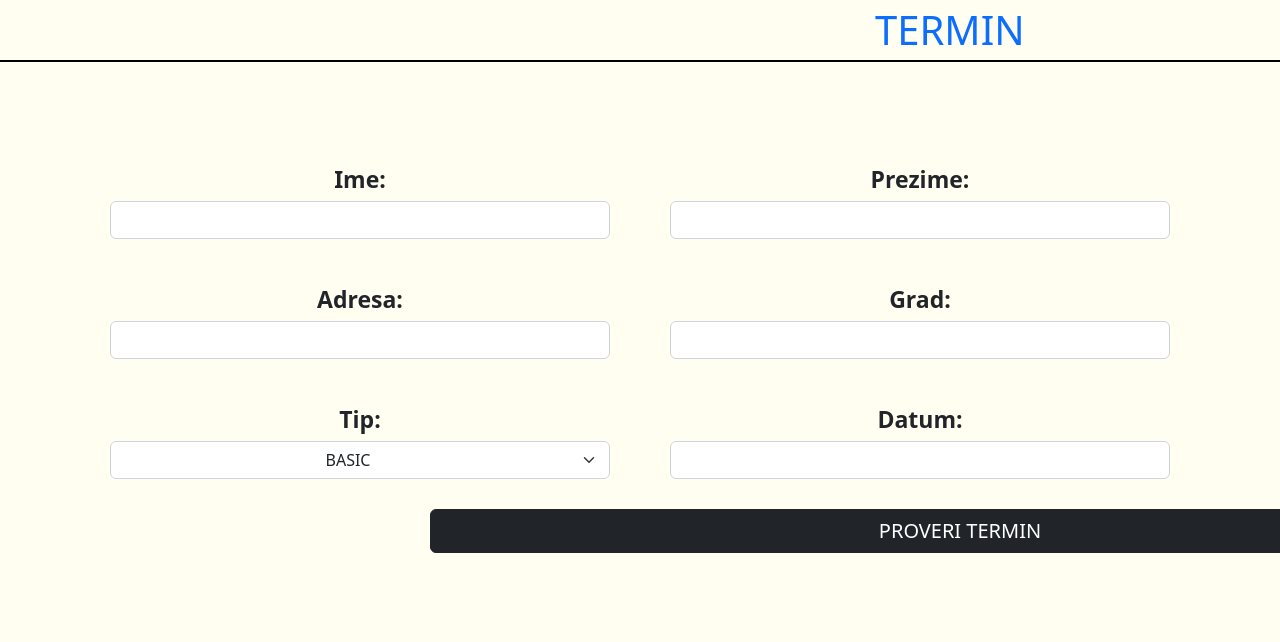
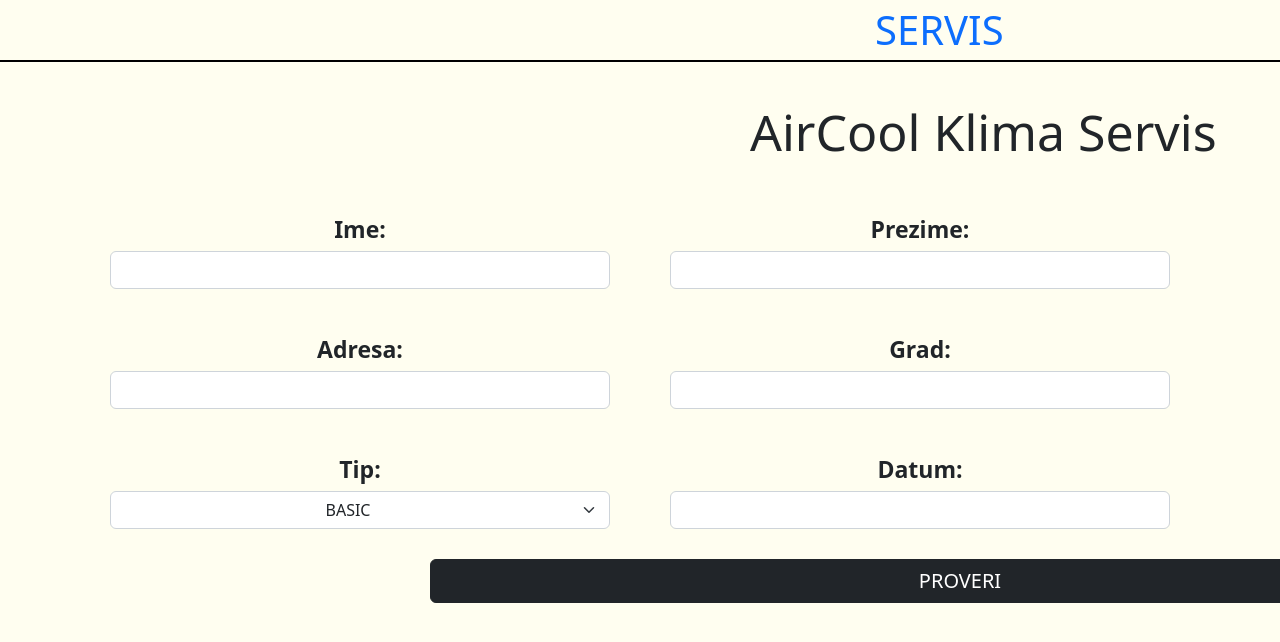
Before and after one commit to mirkovic123/klimaservis-react, a React (Create React App) app: page / in a window 1280 px wide. Shown: the top 642 px of the page. Built offline with nearby package versions, Linux system fonts and the light colour scheme; the HTML template or start-up script is replaced by a standard one.

Commit message:
Funkcija za proveru unetog datuma za servis

```diff
--- a/src/components/FormaZakazivanje.js
+++ b/src/components/FormaZakazivanje.js
@@ -1,7 +1,22 @@
 import { useState } from 'react'
 
 
-const FormaZakazivanje = () => {
+const FormaZakazivanje = (props) => {
+
+    var zauzetiDatumi = props.datumi;
+
+    const proveriTermin = (servis) => {
+        var zauzet = false;
+        for (let i = 0; i < zauzetiDatumi.length; i++) {
+            if (servis.datum === zauzetiDatumi[i]) {
+                alert('Datum je zauzet!')
+                zauzet = true
+                break
+            }
+        }
+        if (!zauzet)
+            alert('Servis je uspešno rezervisan')
+    }
 
     const [servis, setServis] = useState({
         ime: '',
@@ -41,6 +56,7 @@
     return (
         <div className="formazakazivanje-div">
 
+
             <form className="form text-center">
 
                 <div>
@@ -79,7 +95,7 @@
 
             </form>
 
-            <button type="button" className="btn btn-dark" id="button-check">PROVERI TERMIN</button>
+            <button type="button" onClick={() => proveriTermin(servis)} className="btn btn-dark" id="button-check">PROVERI</button>
 
         </div>
     )
--- a/src/components/Navigacija.js
+++ b/src/components/Navigacija.js
@@ -4,7 +4,7 @@
     return (
         <div className="navigacija-div">
             <nav>
-                <Link to="/" id='trmn'>TERMIN</Link>
+                <Link to="/" id='trmn'>SERVIS</Link>
             </nav>
         </div>
     )
--- a/src/index.css
+++ b/src/index.css
@@ -40,3 +40,10 @@
 #trmn {
   margin-left: 875px;
 }
+
+.ns {
+  font-size: 50px;
+  margin-top: 40px;
+  margin-left: 750px;
+  margin-bottom: -50px;
+}
--- a/src/pages/ZakaziServis.js
+++ b/src/pages/ZakaziServis.js
@@ -1,14 +1,18 @@
 import FormaZakazivanje from "../components/FormaZakazivanje";
 import Navigacija from "../components/Navigacija";
-
+import { useNavigate } from "react-router-dom";
 
 const ZakaziServis = () => {
+
+    var zauzetiDatumi = ['18.9.2022', '17.9.2022', '22.9.2022', '23.9.2022', '24.9.2022']
+
     return (
         <div className="zakazi-div">
             <Navigacija />
 
+            <h1 className="ns">AirCool Klima Servis</h1>
 
-            <FormaZakazivanje />
+            <FormaZakazivanje datumi={zauzetiDatumi} />
 
 
 
```
